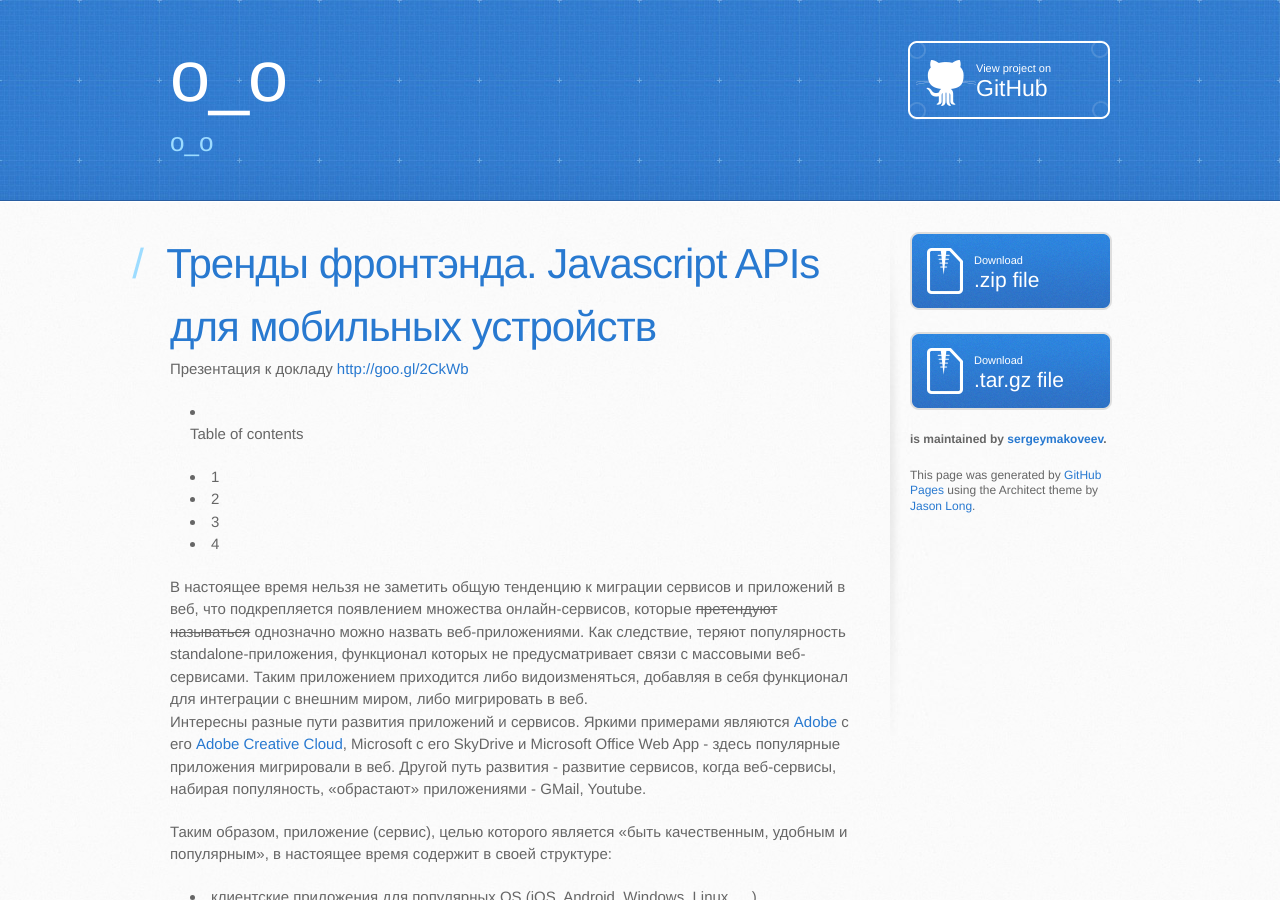
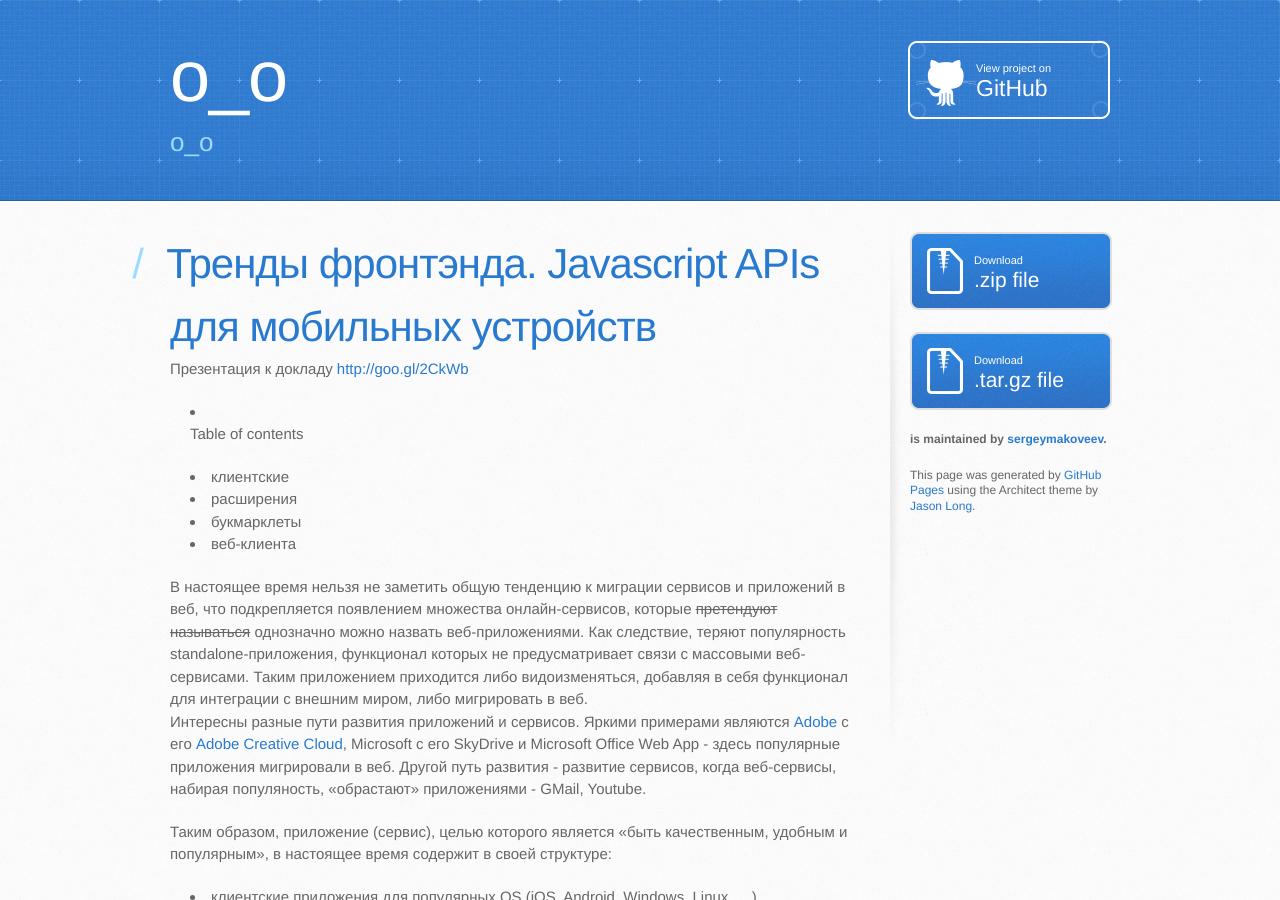
Before and after one commit to sergeymakoveev/sergeymakoveev.github.com, a Jekyll site: the page built from _posts/2013-01-16-frontend-trends.md, in a window 1280 px wide and 900 px high. Built offline with Jekyll 4.4.1, drawn with Linux system fonts in a browser that asks for light colours; nearby versions of some CDN libraries; some web fonts are replaced.

Commit message:
[edit] _posts/2013-01-16-frontend-trends.md

```diff
--- a/_posts/2013-01-16-frontend-trends.md
+++ b/_posts/2013-01-16-frontend-trends.md
@@ -16,10 +16,10 @@ tags: [js, api, js api, frontend, html, interface, mdn, mozilla, w3c]
 * Table of contents
   {:toc}
 
-* 1
-* 2
-* 3
-* 4
+* клиентские
+* расширения
+* букмарклеты
+* веб-клиента
 
 В настоящее время нельзя не заметить общую тенденцию к миграции сервисов и приложений в веб, что подкрепляется появлением множества онлайн-сервисов, которые <s>претендуют называться</s> однозначно можно назвать веб-приложениями. Как следствие, теряют популярность standalone-приложения, функционал которых не предусматривает связи с массовыми веб-сервисами. Таким приложением приходится либо видоизменяться, добавляя в себя функционал для интеграции с внешним миром, либо мигрировать в веб.
 Интересны разные пути развития приложений и сервисов. Яркими примерами являются [Adobe][] с его [Adobe Creative Cloud][], Microsoft с его SkyDrive и Microsoft Office Web App - здесь популярные приложения мигрировали в веб. Другой путь развития - развитие сервисов, когда веб-сервисы, набирая популяность, «обрастают» приложениями - GMail, Youtube.
```
